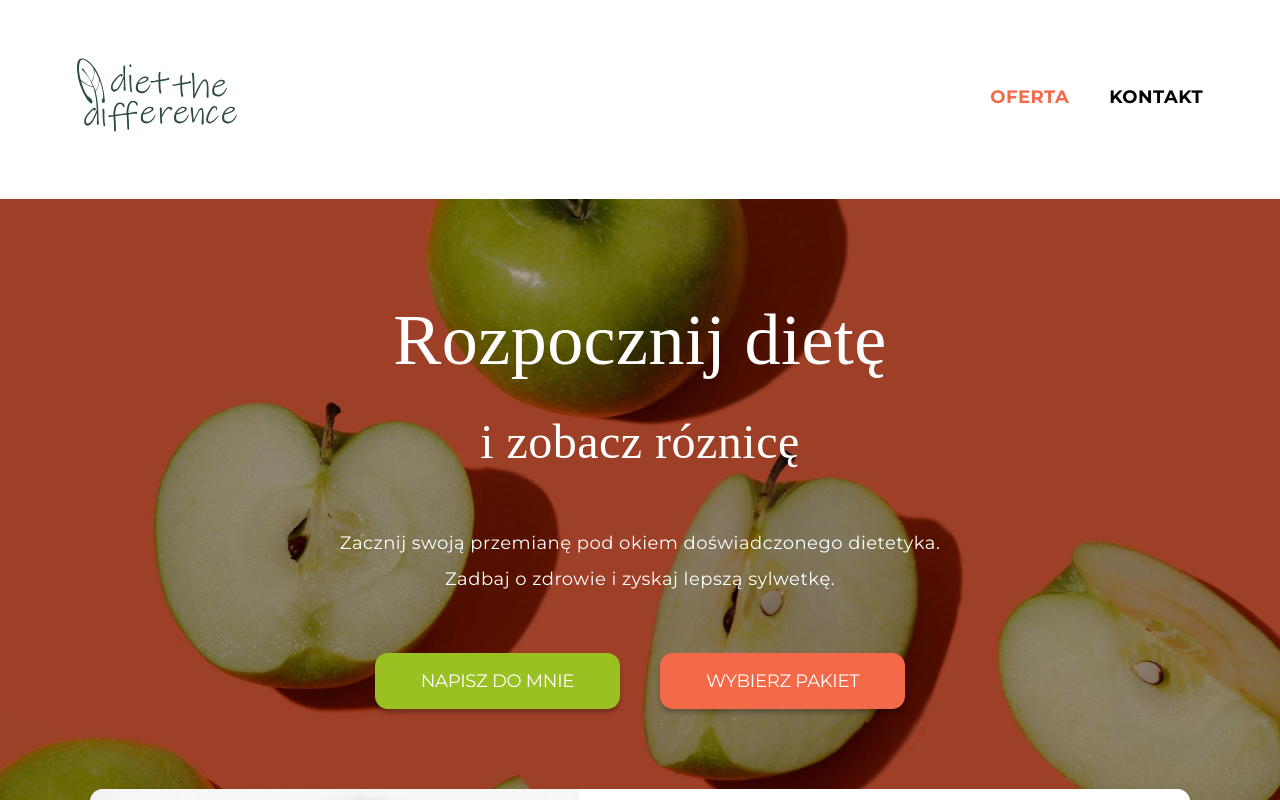
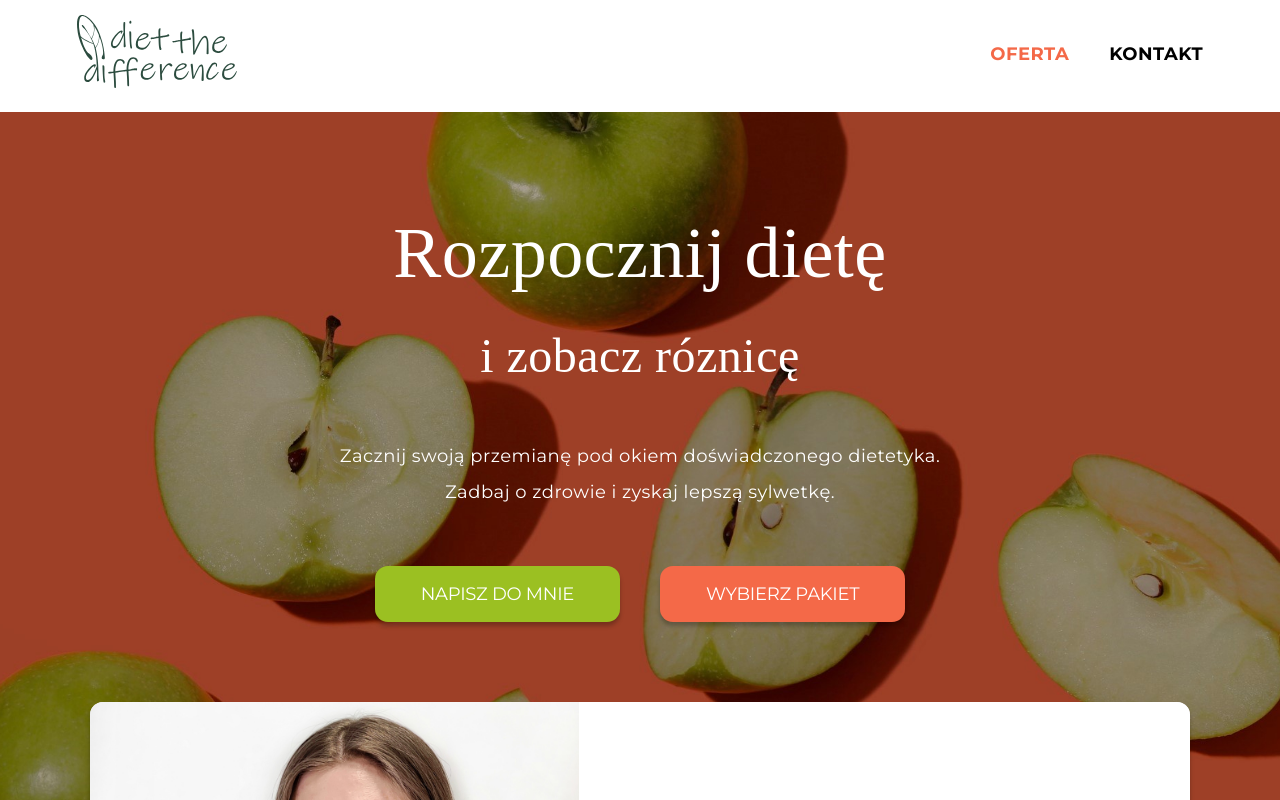
Before and after one commit to Monsy99/diet-the-difference-cra, a React (Create React App) app: page / in a window 1280 px wide. Shown: the top 800 px of the page. Built offline with nearby package versions, Linux system fonts and the light colour scheme; a web font is replaced by a local one.

Commit message:
added object-fit to all images

```diff
--- a/src/index.css
+++ b/src/index.css
@@ -18,7 +18,7 @@ body {
 }
 
 img {
-  aspect-ratio: 1;
+  object-fit: cover;
 }
 
 textarea {
```
